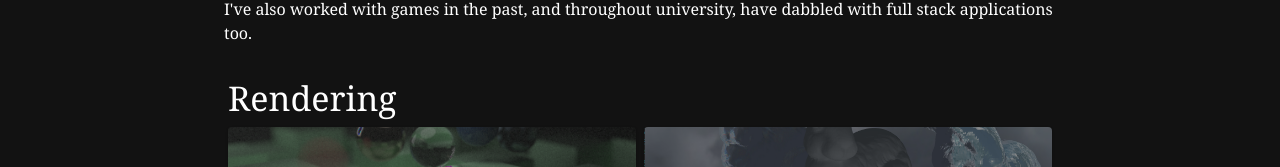
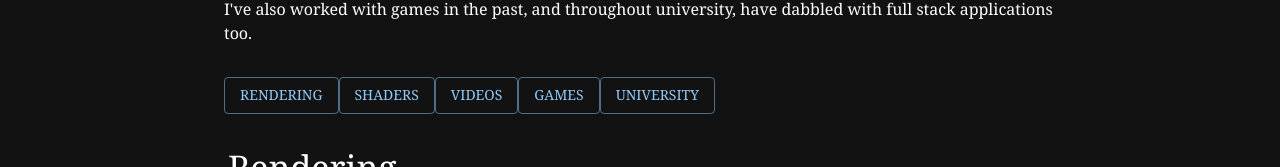
Before and after one commit to vanandrewnguyen/vanandrewnguyen.github.io, a React (Create React App) app: page /projects in a window 1280 px wide. Shown: the part 299-466 px from the top of the page. Built offline with nearby package versions, Linux system fonts and the light colour scheme.

Commit message:
Added scroll animation in projects

```diff
--- a/package.json
+++ b/package.json
@@ -40,5 +40,8 @@
       "last 1 firefox version",
       "last 1 safari version"
     ]
+  },
+  "devDependencies": {
+    "react-scroll": "^1.9.0"
   }
 }
--- a/src/screens/ProjectsPage.jsx
+++ b/src/screens/ProjectsPage.jsx
@@ -1,5 +1,6 @@
 import React, { useState } from 'react';
-import { Grid, Box, Typography } from '@mui/material';
+import { Grid, Box, Typography, Button } from '@mui/material';
+import { animateScroll as scroll } from 'react-scroll';
 
 import ProjectCard from '../components/ProjectCard';
 import ImageGallery from '../components/ImageGallery';
@@ -17,6 +18,11 @@ const ProjectsPage = () => {
     setExpandedCardIndex((prevIndex) => (prevIndex === index ? null : index));
   };
 
+  const scrollTo = (height) => {
+    setExpandedCardIndex(null);
+    scroll.scrollTo(height, { smooth: true, offset: -50 });
+  }
+
   return (
     <div>
       <Box section="section" sx={{ p: 1, m: 1 }} display="flex" flexDirection="column" justifyContent="center" alignItems="center" >
@@ -24,6 +30,14 @@ const ProjectsPage = () => {
           <Typography variant="h2" sx={{ my: 2 }}>Projects</Typography>
           <Typography variant="body1">{bodyText}</Typography>
           <Typography variant="body1">{body2Text}</Typography>
+        </Box>
+
+        <Box section="section" sx={{ my: 2 }} style={{ width: pageWidth }} display="flex" flexDirection="row" justifyContent="left" alignItems="left">
+          <Button variant="outlined" color="primary" onClick={() => scrollTo(350)}>Rendering</Button>
+          <Button variant="outlined" color="primary" onClick={() => scrollTo(590)}>Shaders</Button>
+          <Button variant="outlined" color="primary" onClick={() => scrollTo(1200)}>Videos</Button>
+          <Button variant="outlined" color="primary" onClick={() => scrollTo(1400)}>Games</Button>
+          <Button variant="outlined" color="primary" onClick={() => scrollTo(1600)}>University</Button>
         </Box>
 
         <Box section="section" sx={{ my: 1 }}>
```
Also changed, not shown: 1 other file (tests, documents, lock files or other folders).
